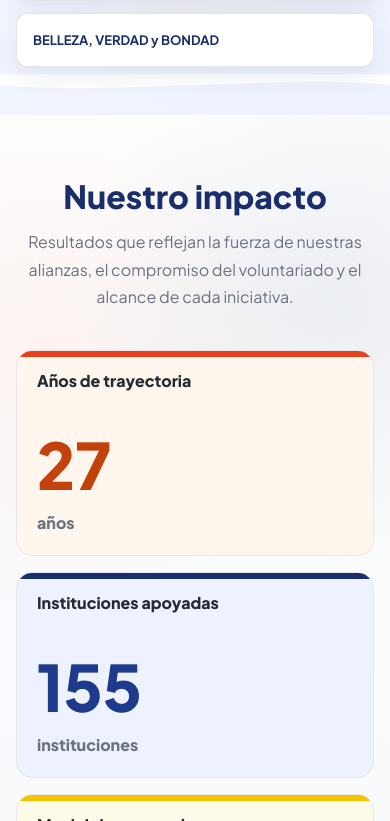
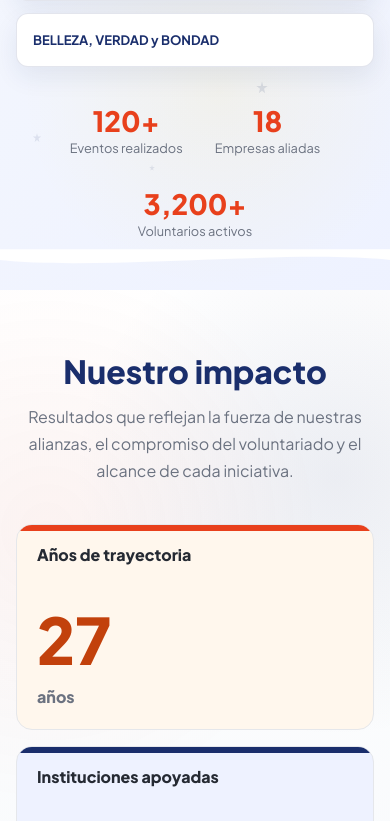
Before and after one commit to adminEzerMonterrey/ezer, a React (Vite) app: page / in a window 390 px wide. Shown: the part 823-1644 px from the top of the page. Built offline with nearby package versions, Linux system fonts and the light colour scheme; no server answers; the database is empty.

Commit message:
Refuerzo de seguridad en login, sesión temporal por pestaña, recuperación de contraseña y estadísticas animadas en Hero

```diff
--- a/src/app/components/Hero.tsx
+++ b/src/app/components/Hero.tsx
@@ -1,7 +1,10 @@
 import { ArrowRight } from "lucide-react";
+import { useEffect, useRef, useState } from "react";
 import { Link } from "react-router-dom";
+import { supabase } from "../../supabaseClient";
 
 const HERO_IMAGE = "/hero-landing.jpg";
+
 const HERO_PHRASES = [
   "Que nadie se prive, de lo que es destino y vocación de todos: SERVIR.",
   "Experimenta la felicidad de compartir.",
@@ -9,7 +12,90 @@ const HERO_PHRASES = [
   "BELLEZA, VERDAD y BONDAD",
 ];
 
+function parseStatValue(value: string): { number: number; suffix: string; prefix: string } {
+  const prefix = value.match(/^[^0-9]*/)?.[0] ?? "";
+  const suffix = value.match(/[^0-9,]+$/)?.[0] ?? "";
+  const numberStr = value.replace(prefix, "").replace(suffix, "").replace(/,/g, "");
+  return { number: parseInt(numberStr, 10) || 0, suffix, prefix };
+}
+
+function useCountUp(target: number, duration = 1800, triggered: boolean) {
+  const [count, setCount] = useState(0);
+
+  useEffect(() => {
+    if (!triggered) return;
+    let start: number | null = null;
+    const step = (timestamp: number) => {
+      if (!start) start = timestamp;
+      const progress = Math.min((timestamp - start) / duration, 1);
+      const eased = 1 - Math.pow(1 - progress, 3);
+      setCount(Math.floor(eased * target));
+      if (progress < 1) requestAnimationFrame(step);
+    };
+    requestAnimationFrame(step);
+  }, [target, duration, triggered]);
+
+  return count;
+}
+
+function AnimatedStat({ value, label }: { value: string; label: string }) {
+  const ref = useRef<HTMLDivElement>(null);
+  const [triggered, setTriggered] = useState(false);
+  const { number, suffix, prefix } = parseStatValue(value);
+  const count = useCountUp(number, 1800, triggered);
+
+  useEffect(() => {
+    const observer = new IntersectionObserver(
+      ([entry]) => { if (entry.isIntersecting) { setTriggered(true); observer.disconnect(); } },
+      { threshold: 0.5 }
+    );
+    if (ref.current) observer.observe(ref.current);
+    return () => observer.disconnect();
+  }, []);
+
+  const formatted = count >= 1000 ? count.toLocaleString("en-US") : String(count);
+
+  return (
+    <div ref={ref} className="text-center lg:text-left">
+      <div style={{ color: "#E8401C", fontWeight: 800, fontSize: "1.75rem", lineHeight: 1 }}>
+        {prefix}{formatted}{suffix}
+      </div>
+      <div style={{ color: "#6B7280", fontSize: "0.8rem" }} className="mt-1">
+        {label}
+      </div>
+    </div>
+  );
+}
+
+const DEFAULT_STATS = [
+  { key: "eventos_realizados", value: "120+", label: "Eventos realizados" },
+  { key: "empresas_aliadas", value: "18", label: "Empresas aliadas" },
+  { key: "voluntarios_activos", value: "3,200+", label: "Voluntarios activos" },
+];
+
 export function Hero() {
+  const [stats, setStats] = useState(DEFAULT_STATS);
+
+  useEffect(() => {
+    const fetchStats = async () => {
+      try {
+        const { data, error } = await supabase.from('hero_stats').select('*');
+        if (!error && data && data.length > 0) {
+          const map: Record<string, string> = {};
+          data.forEach((row: any) => { map[row.key] = row.value; });
+
+          setStats(prev => prev.map(s => ({
+            ...s,
+            value: map[s.key] || s.value
+          })));
+        }
+      } catch (e) {
+        console.error(e);
+      }
+    };
+    fetchStats();
+  }, []);
+
   return (
     <section
       id="inicio"
@@ -69,6 +155,12 @@ export function Hero() {
                 >
                   <p style={{ color: "#1A2E6C", fontSize: 13, fontWeight: 700, lineHeight: 1.6 }}>{phrase}</p>
                 </div>
+              ))}
+            </div>
+
+            <div className="mt-10 flex flex-wrap gap-8 justify-center lg:justify-start">
+              {stats.map((stat) => (
+                <AnimatedStat key={stat.key} value={stat.value} label={stat.label} />
               ))}
             </div>
           </div>
--- a/src/app/pages/Admin.tsx
+++ b/src/app/pages/Admin.tsx
@@ -59,7 +59,14 @@ export function Admin() {
     const checkSession = async () => {
       try {
         const { data: { session } } = await supabase.auth.getSession();
-        if (session) setIsAuth(true);
+        if (session) {
+          setIsAuth(true);
+          if (window.location.hash.includes('type=recovery')) {
+            setActiveTab('configuracion');
+            alert('Has iniciado sesión mediante el enlace de recuperación. Por favor, actualiza tu contraseña en esta sección.');
+            window.history.replaceState(null, '', window.location.pathname);
+          }
+        }
       } catch (error) {
         console.error('Error fetching session:', error);
       } finally {
@@ -67,6 +74,11 @@ export function Admin() {
       }
     };
     checkSession();
+
+    // Cerrar sesión cuando se sale de la página (unmount)
+    return () => {
+      supabase.auth.signOut();
+    };
   }, []);
 
   const loadEvents = async () => {
@@ -190,6 +202,26 @@ export function Admin() {
       setIsAuth(true);
     } catch (error: any) {
       setLoginError(error.message || 'Error al iniciar sesión');
+    } finally {
+      setLoginLoading(false);
+    }
+  };
+
+  const handleForgotPassword = async () => {
+    if (!email) {
+      setLoginError('Por favor ingresa tu correo electrónico en el campo superior para recuperar tu contraseña.');
+      return;
+    }
+    setLoginLoading(true);
+    setLoginError('');
+    try {
+      const { error } = await supabase.auth.resetPasswordForEmail(email, {
+        redirectTo: window.location.origin + '/admin',
+      });
+      if (error) throw error;
+      alert('Se ha enviado un enlace a tu correo para restablecer tu contraseña.');
+    } catch (error: any) {
+      setLoginError(error.message || 'Error al enviar correo de recuperación');
     } finally {
       setLoginLoading(false);
     }
@@ -344,6 +376,25 @@ export function Admin() {
               >
                 {loginLoading ? 'Ingresando...' : 'Iniciar Sesión'}
               </button>
+
+              <div style={{ textAlign: 'center', marginTop: '4px' }}>
+                <button
+                  type="button"
+                  onClick={handleForgotPassword}
+                  disabled={loginLoading}
+                  style={{
+                    background: 'none',
+                    border: 'none',
+                    color: '#3B82F6',
+                    fontSize: '13px',
+                    fontWeight: 600,
+                    cursor: loginLoading ? 'not-allowed' : 'pointer',
+                    textDecoration: 'underline'
+                  }}
+                >
+                  ¿Olvidaste tu contraseña?
+                </button>
+              </div>
             </form>
           </div>
         </div>
@@ -475,6 +526,63 @@ export function Admin() {
                         ✅ ¡Guardado correctamente!
                       </span>
                     )}
+                  </div>
+                </div>
+              </div>
+
+              <div style={{ backgroundColor: '#FAFAFA', border: '1px solid #E5E7EB', borderRadius: 12, padding: '20px 24px', marginTop: 24 }}>
+                <label style={{ display: 'block', fontSize: 13, fontWeight: 700, color: '#374151', marginBottom: 10 }}>
+                  🔒 Cambiar Contraseña
+                </label>
+                <div style={{ display: 'flex', flexDirection: 'column', gap: 16 }}>
+                  <input
+                    type="password"
+                    id="new-password"
+                    placeholder="Nueva contraseña"
+                    style={{
+                      width: '100%',
+                      padding: '10px 14px',
+                      borderRadius: 8,
+                      border: '1.5px solid #D1D5DB',
+                      fontSize: 16,
+                      fontWeight: 600,
+                      color: '#1A2E6C',
+                      fontFamily: "'Plus Jakarta Sans', sans-serif",
+                      outline: 'none',
+                    }}
+                  />
+                  <div style={{ display: 'flex', alignItems: 'center', gap: 16 }}>
+                    <button
+                      onClick={async () => {
+                        const input = document.getElementById('new-password') as HTMLInputElement;
+                        const newPwd = input?.value;
+                        if (!newPwd || newPwd.length < 6) {
+                          alert('La contraseña debe tener al menos 6 caracteres.');
+                          return;
+                        }
+                        try {
+                          const { error } = await supabase.auth.updateUser({ password: newPwd });
+                          if (error) throw error;
+                          alert('Contraseña actualizada correctamente.');
+                          input.value = '';
+                        } catch (e: any) {
+                          alert('Error al actualizar contraseña: ' + e.message);
+                        }
+                      }}
+                      style={{
+                        padding: '12px 28px',
+                        backgroundColor: '#1A2E6C',
+                        color: 'white',
+                        borderRadius: 8,
+                        fontWeight: 700,
+                        fontSize: 14,
+                        border: 'none',
+                        cursor: 'pointer',
+                        transition: 'all 0.2s',
+                      }}
+                    >
+                      Actualizar contraseña
+                    </button>
                   </div>
                 </div>
               </div>
--- a/src/supabaseClient.js
+++ b/src/supabaseClient.js
@@ -2,5 +2,10 @@ import { createClient } from '@supabase/supabase-js';
 
 export const supabase = createClient(
   import.meta.env.VITE_SUPABASE_URL,
-  import.meta.env.VITE_SUPABASE_ANON_KEY
+  import.meta.env.VITE_SUPABASE_ANON_KEY,
+  {
+    auth: {
+      storage: window.sessionStorage,
+    }
+  }
 );
```
